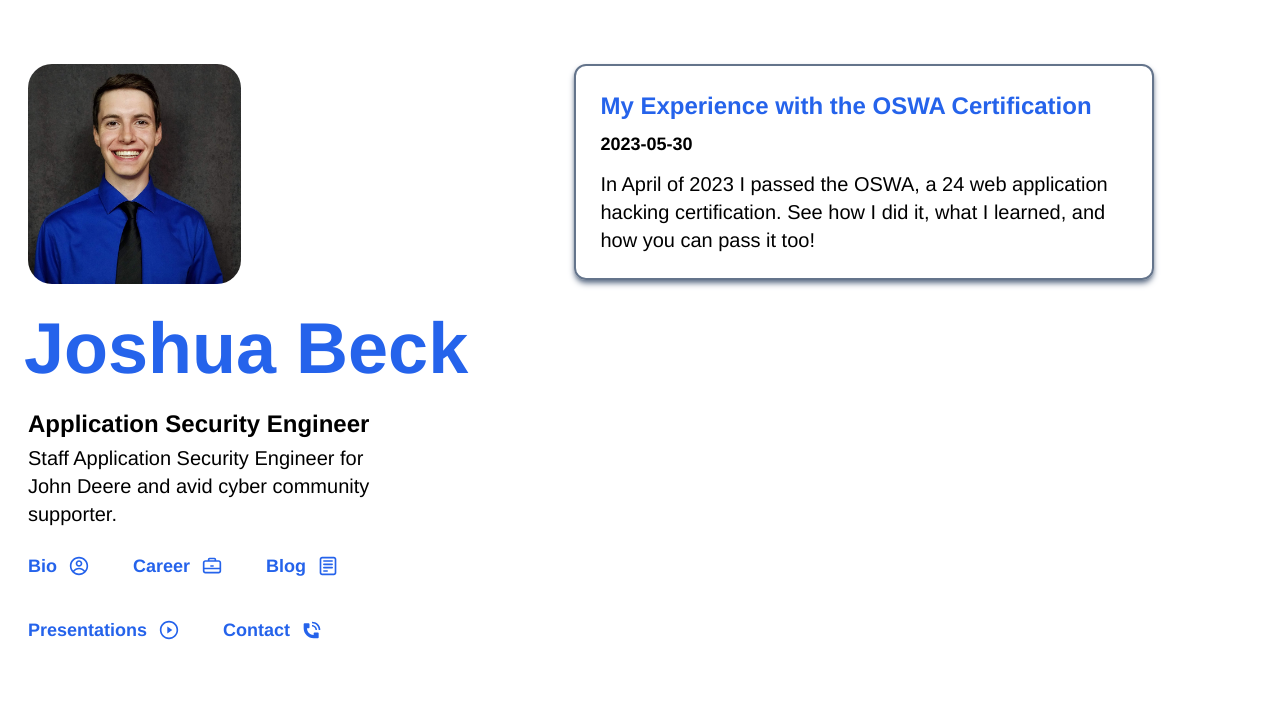
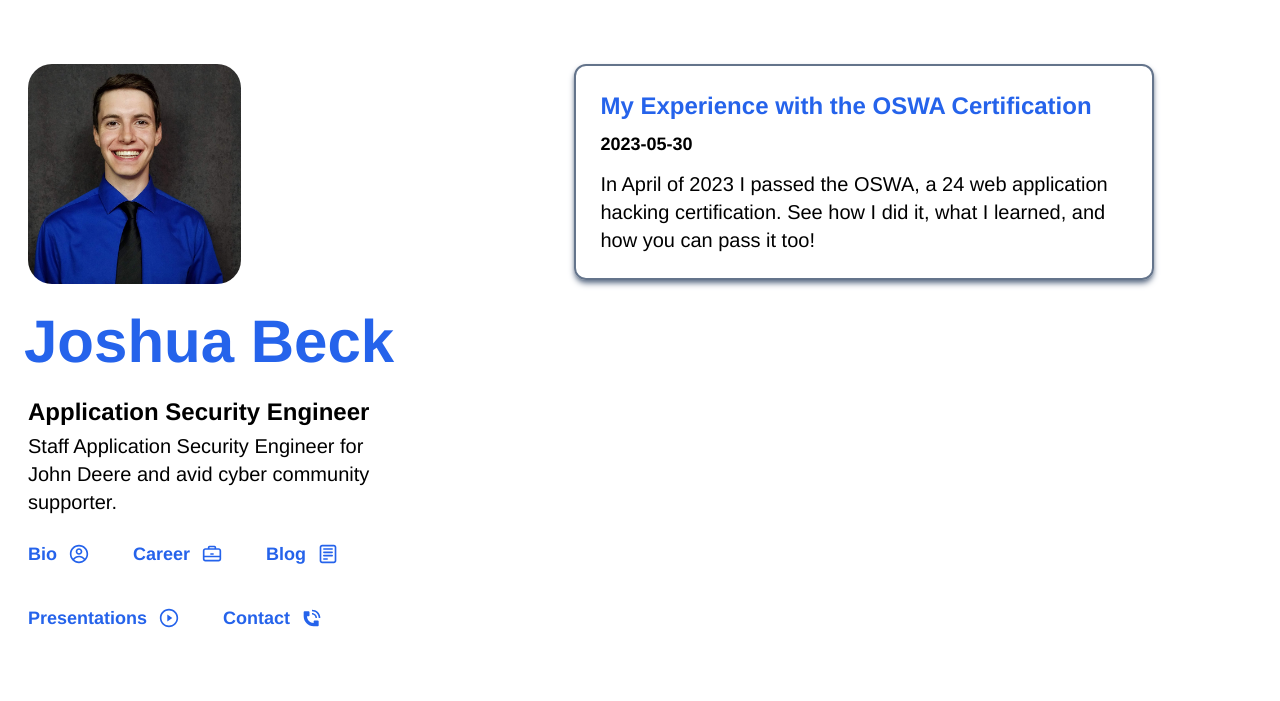
Before and after one commit to Josh-Beck/Josh-Beck.github.io, a Gatsby site: page /blog in a window 1280 px wide. Shown: the top 701 px of the page. Built offline with nearby package versions, Linux system fonts and the light colour scheme; Gatsby itself is replaced by a stand-in of ours.

Commit message:
text change

```diff
--- a/src/components/SideBarLayout.js
+++ b/src/components/SideBarLayout.js
@@ -14,7 +14,7 @@ export default function SideBarLayout(props) {
                 {/* Left bar*/}
                 <div className="w-1/3 absolute" >
                     <img src={headshotPhoto} className="w-[50%] m-7 ml-7 mt-16 rounded-3xl flex justify-center items-center z-50" alt="Profile Picture" />
-                    <div className="w-full text-7xl p-6 pt-0 flex primary-text overflow-visible whitespace-nowrap">{NAME}</div>
+                    <div className="w-full text-6xl p-6 pt-0 flex primary-text overflow-visible whitespace-nowrap">{NAME}</div>
                     <div className="w-full text-2xl pl-7 flex font-bold paragraph-color-text">{JOB_TITLE}</div>
                     <p className="w-[90%] text-xl pl-7 pt-1 paragraph-text md:flex lg:hidden xl:flex">{DESC}</p>
 
```
